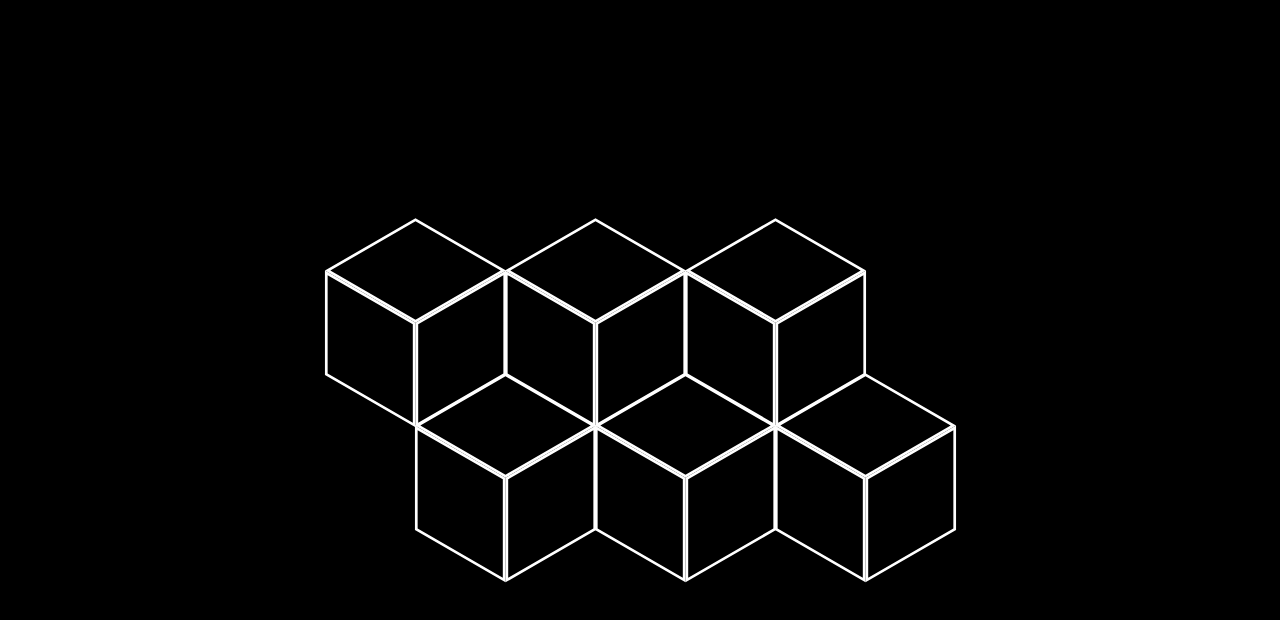
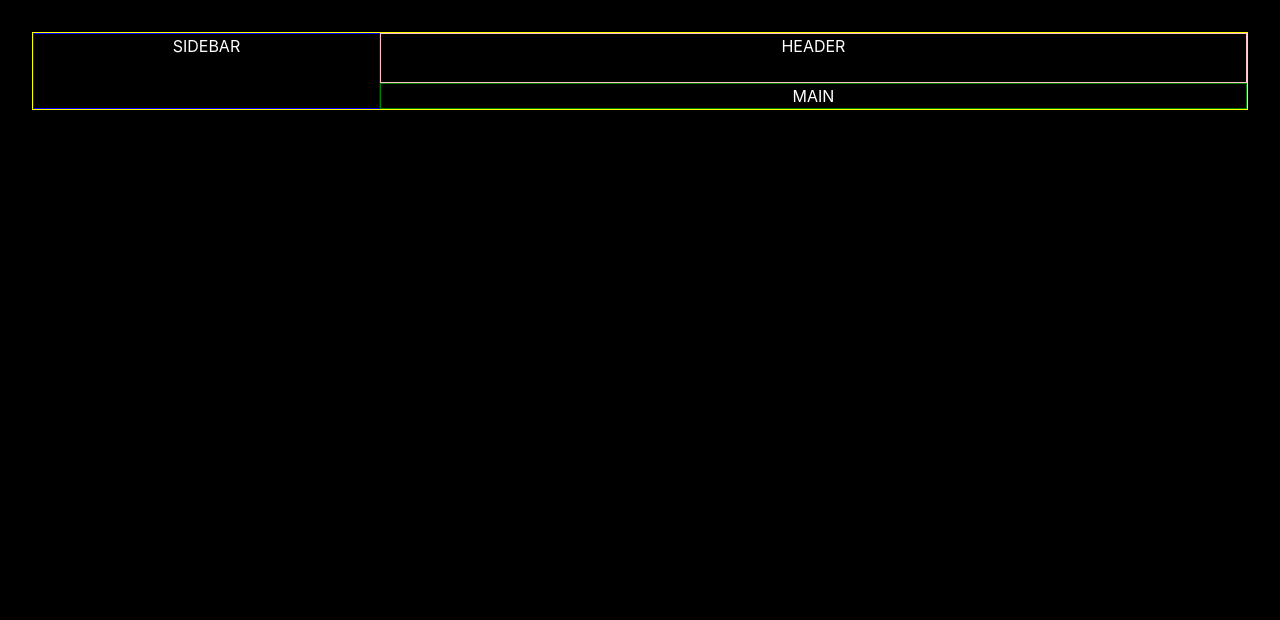
Before and after one commit to megelismi/lux, a React (Vite) app: page / in a window 1280 px wide. Shown: the top 620 px of the page. Built offline with nearby package versions, Linux system fonts and the light colour scheme.

Commit message:
basic layout and control panel

```diff
--- a/src/App.tsx
+++ b/src/App.tsx
@@ -2,13 +2,14 @@ import { useState } from "react";
 import reactLogo from "./assets/react.svg";
 import viteLogo from "/vite.svg";
 import "./App.css";
-import Grid from "./components/Grid";
-import LightGrid from "./components/LightGrid";
+// import Grid from "./components/Grid";
+import Layout from "./components/Layout";
+// import ControlPanel from "./components/ControlPanel";
 
 function App() {
   return (
     <>
-      <Grid />
+      <Layout />
     </>
   );
 }
--- /dev/null
+++ b/src/components/ControlPanel.tsx
@@ -0,0 +1,7 @@
+import "./ControlPanel.css";
+
+function ControlPanel() {
+  return <div>CONTROL PANEL</div>;
+}
+
+export default ControlPanel;
--- /dev/null
+++ b/src/components/Layout.css
@@ -0,0 +1,24 @@
+.layout {
+  border: 1px solid yellow;
+  display: grid;
+  grid-template-columns: 2fr 5fr;
+  grid-template-rows: 50px 1fr;
+  grid-template-areas:
+    "sidebar header"
+    "sidebar main";
+}
+
+.header {
+  border: 1px solid pink;
+  grid-area: header;
+}
+
+.main {
+  border: 1px solid green;
+  grid-area: main;
+}
+
+.sidebar {
+  border: 1px solid blue;
+  grid-area: sidebar;
+}
--- /dev/null
+++ b/src/components/Layout.tsx
@@ -0,0 +1,13 @@
+import "./Layout.css";
+
+function Layout({}) {
+  return (
+    <div className="layout">
+      <div className="header">HEADER</div>
+      <div className="sidebar">SIDEBAR</div>
+      <div className="main">MAIN</div>
+    </div>
+  );
+}
+
+export default Layout;
--- a/src/index.css
+++ b/src/index.css
@@ -3,8 +3,7 @@
   line-height: 1.5;
   font-weight: 400;
 
-  color-scheme: light dark;
-  color: rgba(255, 255, 255, 0.87);
+  color: white;
   background-color: #242424;
 
   font-synthesis: none;
@@ -24,8 +23,6 @@ a:hover {
 
 body {
   margin: 0;
-  display: flex;
-  place-items: center;
   min-width: 320px;
   background-color: #000;
   min-height: 100vh;
@@ -54,16 +51,3 @@ button:focus,
 button:focus-visible {
   outline: 4px auto -webkit-focus-ring-color;
 }
-
-@media (prefers-color-scheme: light) {
-  :root {
-    color: #213547;
-    background-color: #ffffff;
-  }
-  a:hover {
-    color: #747bff;
-  }
-  button {
-    background-color: #f9f9f9;
-  }
-}
```
Also changed, not shown: src/components/ControlPanel.css (added).
